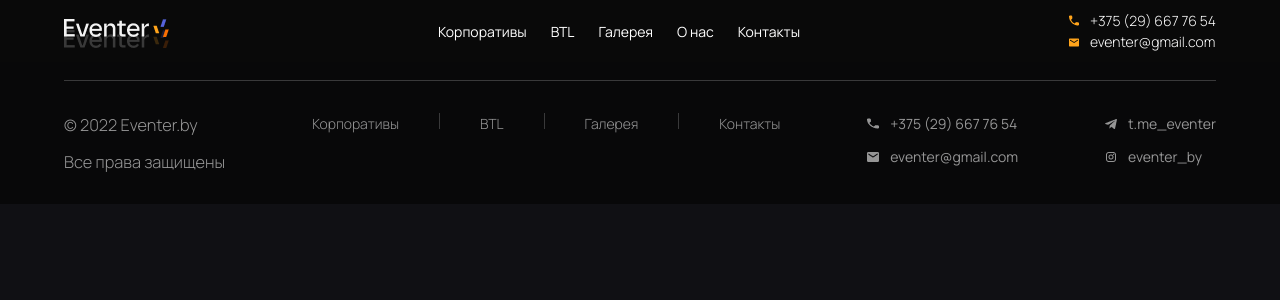
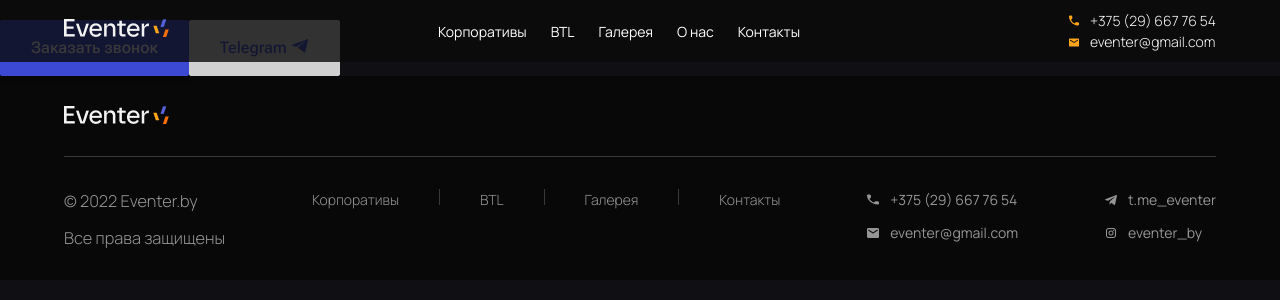
Before and after one commit to ddipper/EventerWebApp, a Vue app: page /about in a window 1280 px wide. Shown: the top 300 px of the page. Built offline with nearby package versions, Linux system fonts and the light colour scheme.

Commit message:
fix FormComponent

```diff
--- /dev/null
+++ b/src/components/About.vue
@@ -0,0 +1,22 @@
+<script>
+import ButtonsComponent from './Modules/ButtonsComponent.vue'
+
+export default {
+  data() {
+    return {
+
+    }
+  },
+  components: {
+   ButtonsComponent
+  }
+}
+</script>
+
+<template>
+   <ButtonsComponent :color="'blue'" />
+</template>
+
+<style scoped lang="scss">
+
+</style>
--- /dev/null
+++ b/src/components/Modules/ButtonsComponent.vue
@@ -0,0 +1,82 @@
+<script>
+export default {
+   data() {
+      return{
+         hoverColor: '',
+      }
+   },
+   name: 'ButtonsComponent',
+   props: ['color'],
+   methods: {
+      navigate() {
+         this.$router.push({ name: 'Contacts' });
+      },
+      redirect() {
+         //TODO EDIT TG LINK
+         window.open('https://t.me/dd3vq', '_blank');
+      },
+   },
+   computed: {
+      buttonColor() {
+         if (this.color == 'orange') {
+            this.hoverColor = '#3B49D3';
+            return '#D85F00';
+         } else if (this.color == 'blue') {
+            this.hoverColor = '#D85F00';
+            return '#3B49D3';
+         } else if (this.color == 'yellow') {
+            this.hoverColor = '#3B49D3';
+            return '#E38B06';
+         }
+         else {
+            this.hoverColor = this.color;
+            return this.color;
+         }
+      }
+   },
+}
+</script>
+
+<template>
+   <div class="container" :style="{'--button-color': buttonColor, '--button-hover-color': hoverColor}">
+      <button class="first-btn" type="button" @click="navigate()">Заказать звонок</button>
+      <button class="second-btn" @click="redirect()" type="button">Telegram
+         <img v-if="color == 'orange' || color == 'yellow'" src="../../assets/home/tg.btn-icon.png">
+         <img v-if="color == 'blue'" src="../../assets/blueTelegram.png">
+      </button>
+   </div>
+</template>
+
+<style scoped lang="scss">
+   .first-btn{
+      margin-top: 20px;
+      padding: 15px 30px;
+      background-color: var(--button-color);
+      border: 1px solid var(--button-color);
+      border-radius: 2px;
+      box-shadow: 0 4px 4px rgba(0, 0, 0, 0.25);
+      color: #F3F3F3;
+      font-family: "Roboto Flex", sans-serif;
+      font-weight: 500;
+      font-size: 16px;
+      cursor: pointer;
+      transition: 0.5s;
+      &:hover{
+         background-color: var(--button-hover-color);
+         border-color: var(--button-hover-color);
+         transition: 0.5s;
+      }
+   }
+
+   .second-btn{
+      padding: 15px 30px;
+      background-color: #D0D0D0;
+      border: 1px solid #D0D0D0;
+      border-radius: 2px;
+      color: var(--button-color);
+      font-family: "Roboto Flex", sans-serif;
+      font-weight: 500;
+      font-size: 16px;
+      cursor: pointer;
+   }
+</style>
--- a/src/components/Modules/FormComponent.vue
+++ b/src/components/Modules/FormComponent.vue
@@ -136,7 +136,7 @@ export default {
       </div>
       <button class="first-btn" @click="console.log(this.rawTel)" type="submit">Заказать звонок</button>
       <button class="second-btn" @click="redirect()" type="button">Telegram
-         <img v-if="color == 'orange' || 'yellow'" src="../../assets/home/tg.btn-icon.png">
+         <img v-if="color == 'orange' || color == 'yellow'" src="../../assets/home/tg.btn-icon.png">
          <img v-if="color == 'blue'" src="../../assets/blueTelegram.png">
       </button>
    </form>
--- a/src/router.js
+++ b/src/router.js
@@ -4,6 +4,7 @@ import Coop from './components/Coop.vue'
 import Btl from "./components/Btl.vue";
 import Home from "./components/Home.vue";
 import Contacts from "./components/Contacts.vue";
+import About from './components/About.vue';
 
 const router = createRouter({
     history: createWebHistory(import.meta.env.BASE_URL),
@@ -11,7 +12,8 @@ const router = createRouter({
         {path: '/', name: 'Home', component: Home},
         {path: '/coop', name: 'Coop', component: Coop},
         {path: '/btl', name: 'BTL', component: Btl},
-        {path: '/contacts', name: 'Contacts', component: Contacts}
+        {path: '/contacts', name: 'Contacts', component: Contacts},
+        {path: '/about', name: 'About', component: About}
     ]
 })
 
```
Also changed, not shown: src/assets/about/logoAbout.png (added), 1 other file (tests, documents, lock files or other folders).
